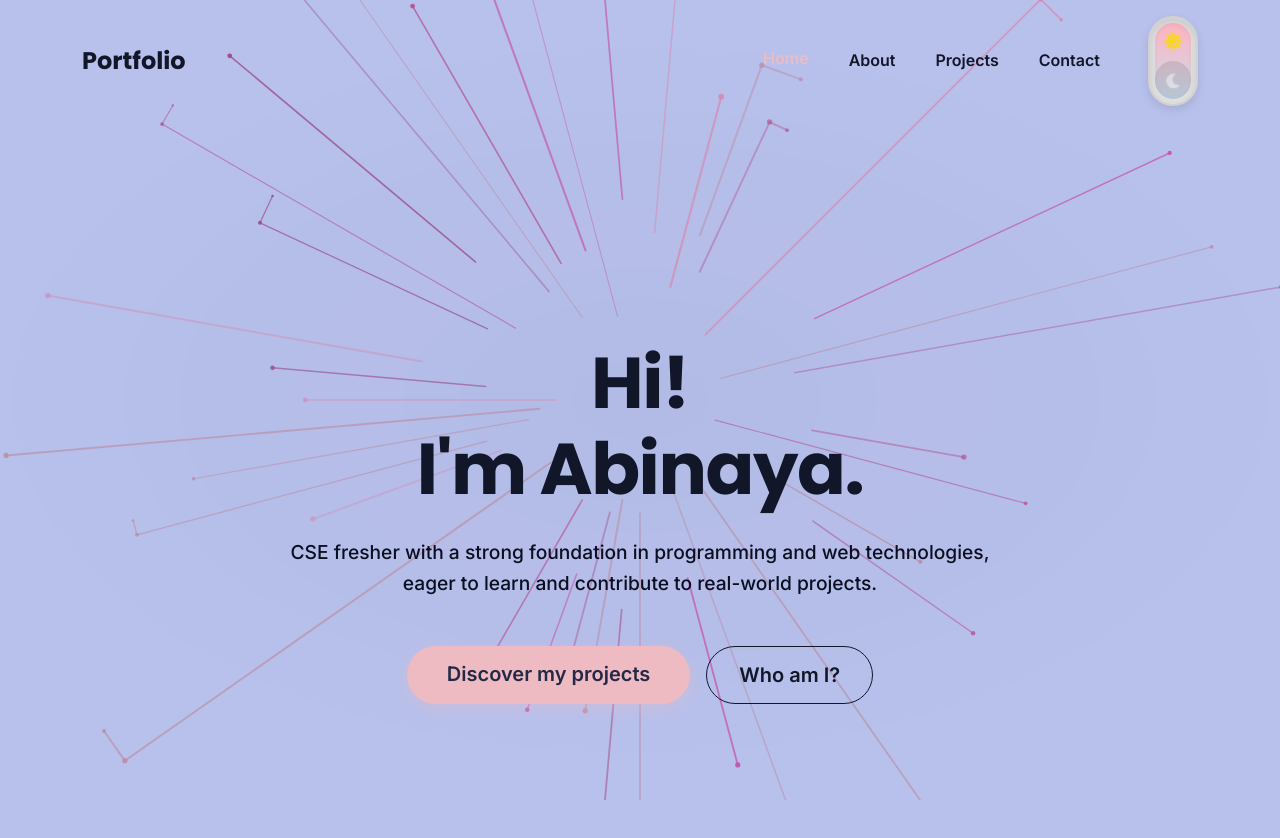
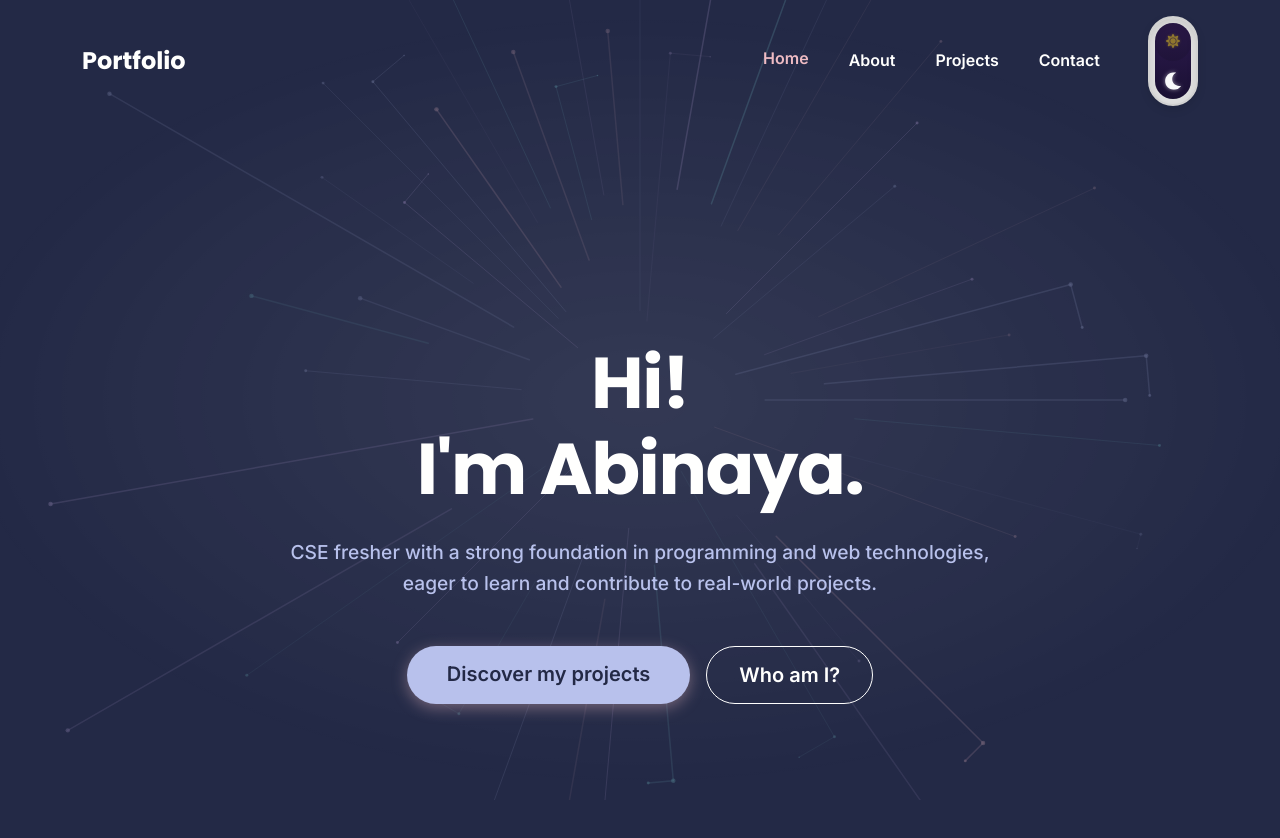
Before and after one commit to Abinaya-KJ/Portfolio, a React (Vite) app: page / in a window 1280 px wide. Shown: the top 838 px of the page. Built offline with nearby package versions, Linux system fonts and the light colour scheme.

Commit message:
updated theme

```diff
--- a/src/App.jsx
+++ b/src/App.jsx
@@ -10,7 +10,7 @@ import PageWrapper from './components/PageWrapper';
 
 
 function App() {
-  const [theme, setTheme] = useState('light');
+  const [theme, setTheme] = useState('dark');
 
   const toggleTheme = () => {
     setTheme(prev => prev === 'light' ? 'dark' : 'light');
```
